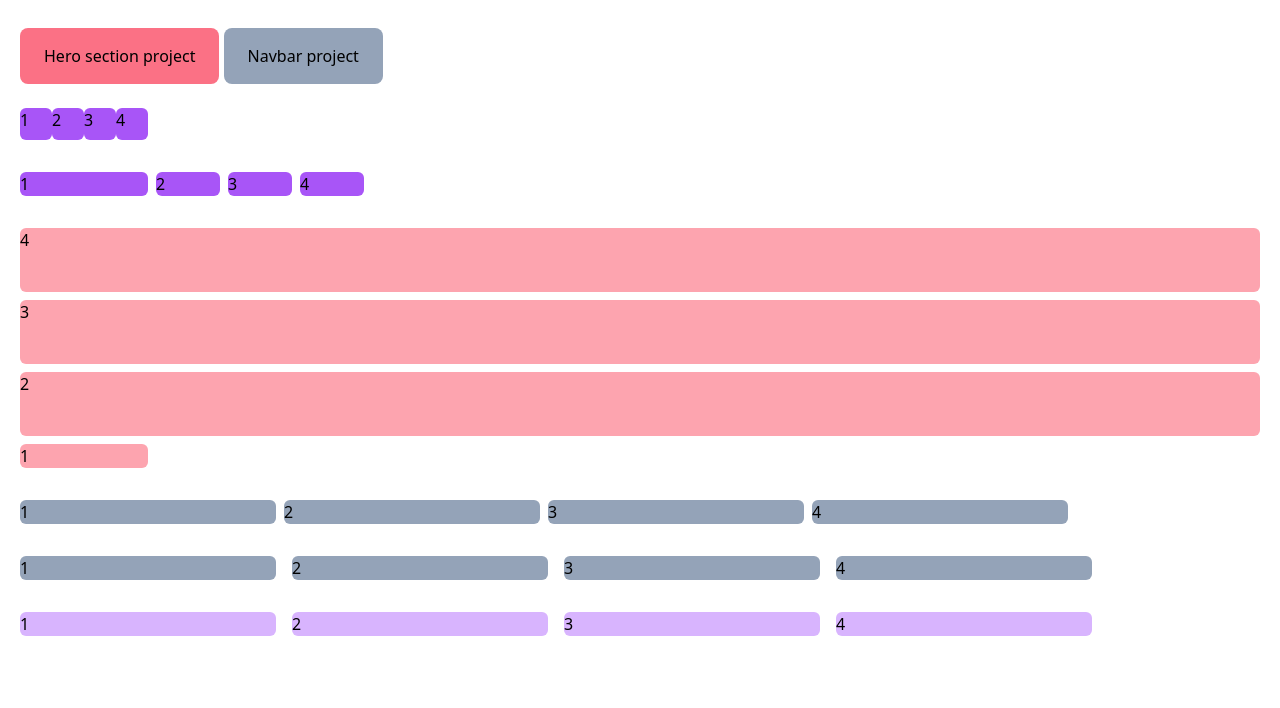
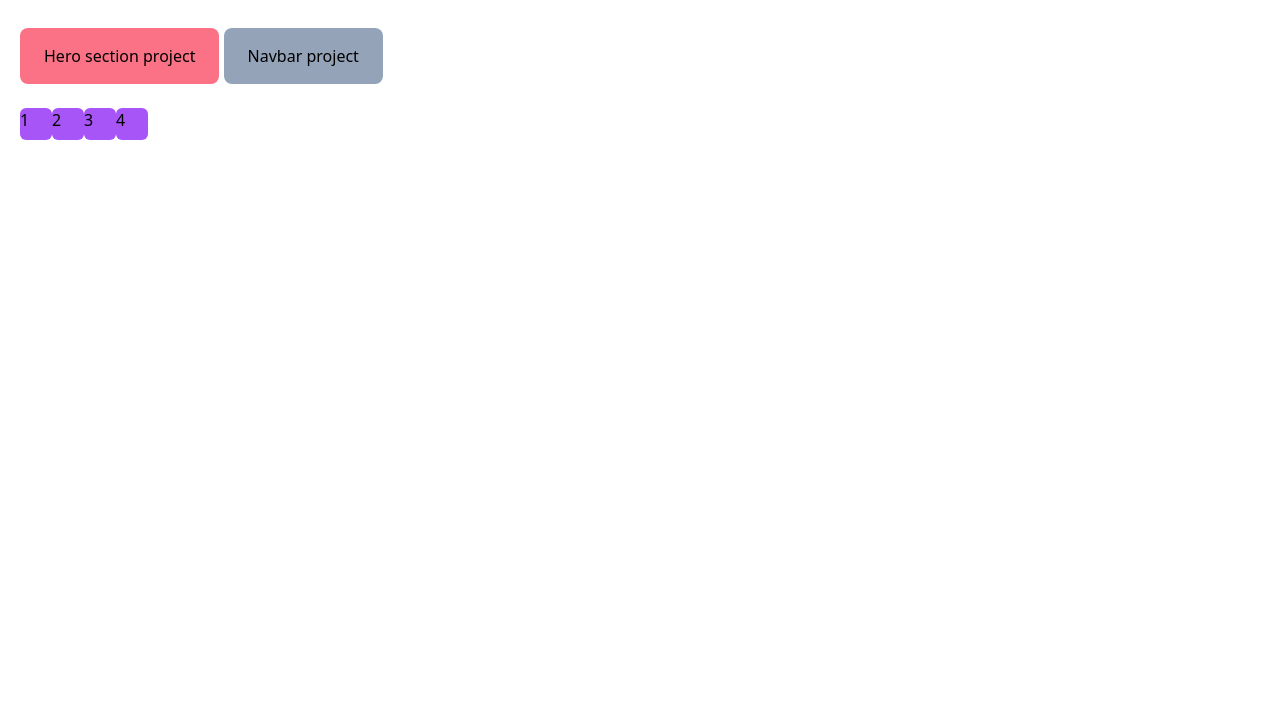
Before and after one commit to m-rokon/art-of-tailwindcss, a website: page index.html in a window 1280 px wide. Shown: the part 92-800 px from the top of the page. Drawn offline with Linux system fonts and the light colour scheme; a web font is replaced by a local one.

Commit message:
class 8 init

```diff
--- a/index.html
+++ b/index.html
@@ -8,7 +8,7 @@
     </head>
     <body class="px-5 py-8">
         <h2 class="text-4xl font-semibold text-center text-emerald-800 mb-6">
-            Calss 7
+            Calss 8
         </h2>
         <a
             href="./projects/Hero section/hero.html"
@@ -23,9 +23,8 @@
         >
         <!-- Class 7 topics -->
         <!--
-            Flexbox
-            Hero project correction with Flexbox
-            Navbar project
+            Grid
+            Tesmonial project with grid
          -->
 
         <div class="flex">
@@ -34,47 +33,5 @@
             <div class="w-8 h-8 bg-purple-500 rounded-md">3</div>
             <div class="w-8 h-8 bg-purple-500 rounded-md">4</div>
         </div>
-
-        <!-- basis -->
-        <div class="flex flex-1 my-8 space-x-2">
-            <div class="w-32 bg-purple-500 rounded-md">1</div>
-            <div class="basis-16 bg-purple-500 rounded-md">2</div>
-            <div class="basis-16 bg-purple-500 rounded-md">3</div>
-            <div class="basis-16 bg-purple-500 rounded-md">4</div>
-        </div>
-        <!-- Flex direction -->
-        <div
-            class="flex flex-1 my-8 flex-col-reverse space-y-reverse space-y-2"
-        >
-            <div class="w-32 bg-rose-300 rounded-md">1</div>
-            <div class="basis-16 bg-rose-300 rounded-md">2</div>
-            <div class="basis-16 bg-rose-300 rounded-md">3</div>
-            <div class="basis-16 bg-rose-300 rounded-md">4</div>
-        </div>
-
-        <!-- flex wrap -->
-        <div class="flex flex-wrap sm:flex-nowrap my-8 space-x-2">
-            <div class="w-64 bg-slate-400 rounded-md">1</div>
-            <div class="w-64 bg-slate-400 rounded-md">2</div>
-            <div class="w-64 bg-slate-400 rounded-md">3</div>
-            <div class="w-64 bg-slate-400 rounded-md">4</div>
-        </div>
-        <!-- gap -->
-        <div class="flex my-8 gap-4">
-            <div class="w-64 bg-slate-400 rounded-md">1</div>
-            <div class="w-64 bg-slate-400 rounded-md">2</div>
-            <div class="w-64 bg-slate-400 rounded-md">3</div>
-            <div class="w-64 bg-slate-400 rounded-md">4</div>
-        </div>
-
-        <!-- order -->
-        <div class="flex my-8 gap-4">
-            <div class="w-64 bg-purple-300 rounded-md">1</div>
-            <div class="w-64 bg-purple-300 order-4 md:order-none rounded-md">
-                2
-            </div>
-            <div class="w-64 bg-purple-300 rounded-md">3</div>
-            <div class="w-64 bg-purple-300 rounded-md">4</div>
-        </div>
     </body>
 </html>
```
Also changed, not shown: src/style.css.
